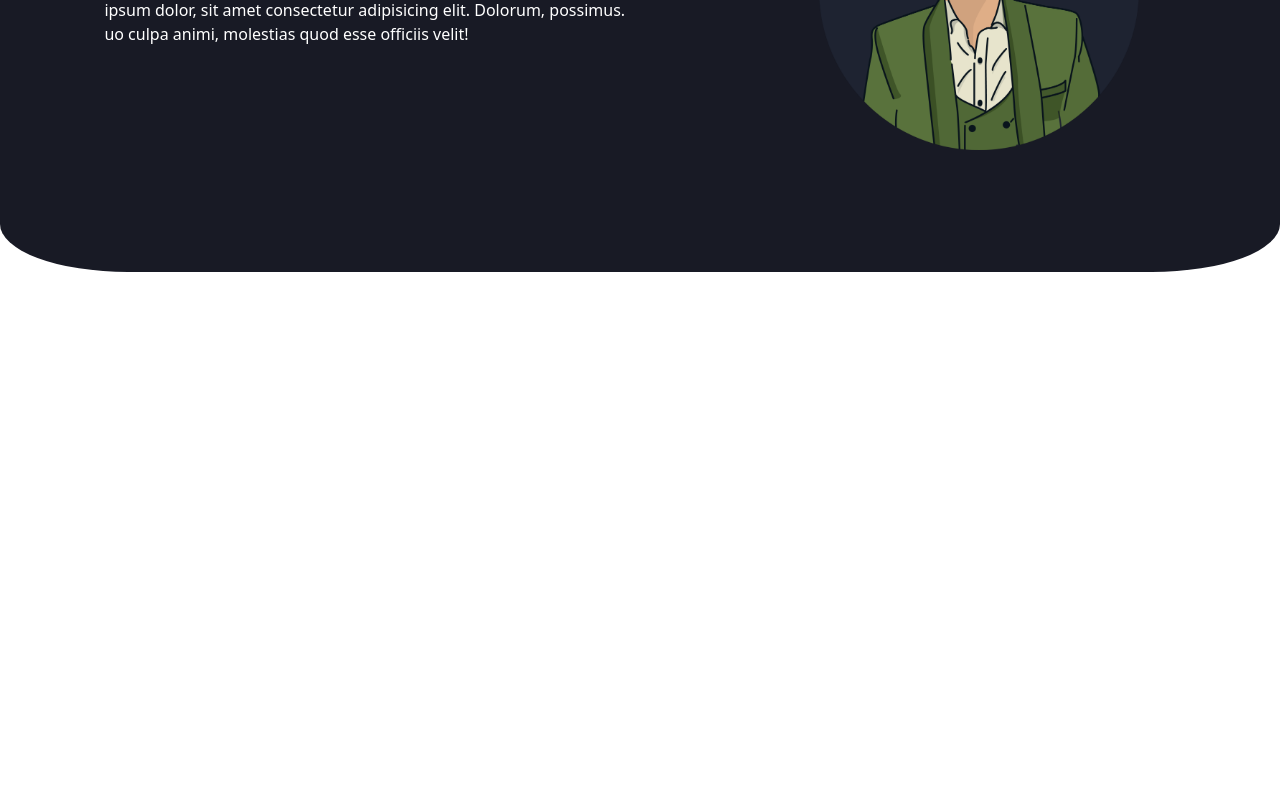
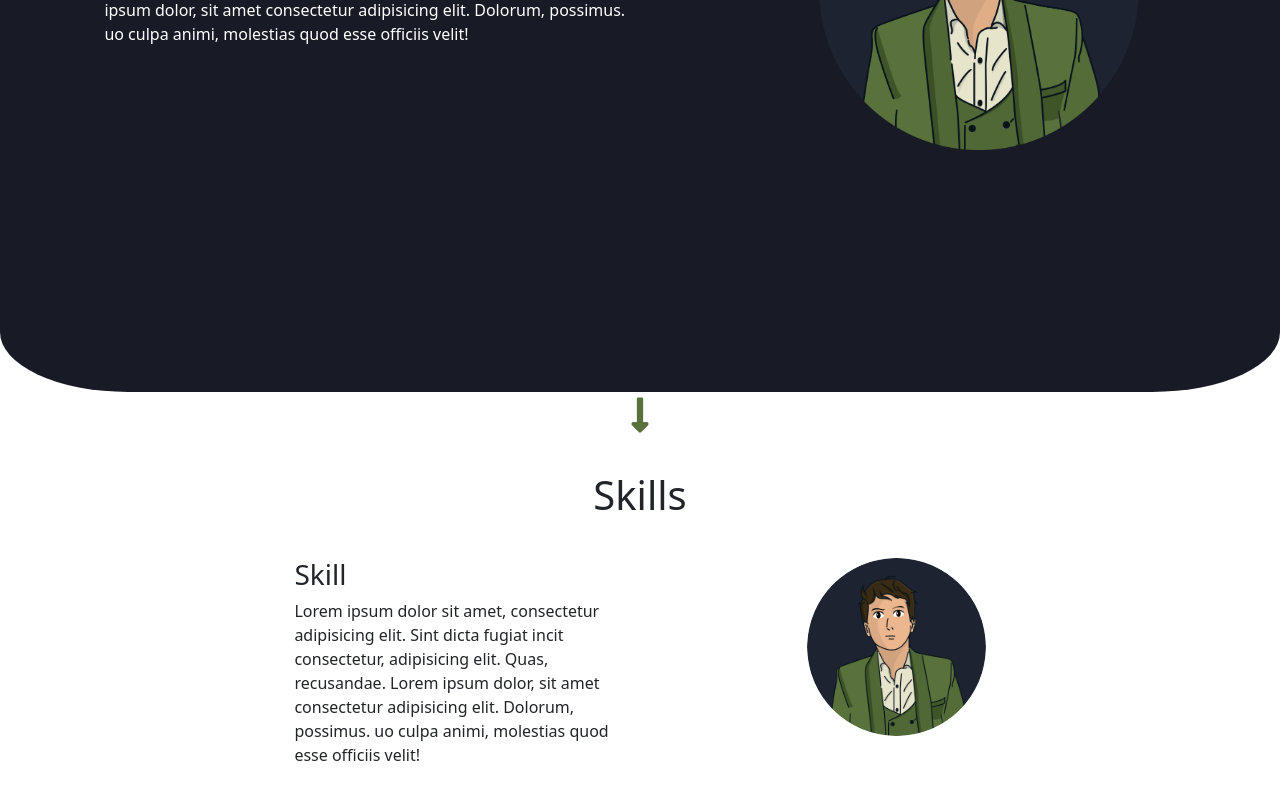
Before and after one commit to Anurag-Singh-Rajput/portfolio, a React (Create React App) app: page / in a window 1280 px wide. Shown: the part 290-1090 px from the top of the page. Before the commit the page ends 800 px from the top, so only its background shows below. Built offline with nearby package versions, Linux system fonts and the light colour scheme.

Commit message:
skill-added

```diff
--- a/package.json
+++ b/package.json
@@ -3,6 +3,9 @@
   "version": "0.1.0",
   "private": true,
   "dependencies": {
+    "@fortawesome/fontawesome-svg-core": "^1.2.35",
+    "@fortawesome/free-solid-svg-icons": "^5.15.3",
+    "@fortawesome/react-fontawesome": "^0.1.14",
     "@testing-library/jest-dom": "^5.14.1",
     "@testing-library/react": "^11.2.7",
     "@testing-library/user-event": "^12.8.3",
--- a/public/styles.css
+++ b/public/styles.css
@@ -2,7 +2,10 @@
   margin: 0;
   padding: 0;
 }
-
+::selection {
+  color: black;
+  background: #59723c;
+}
 /* Navbar Component  */
 .navbar-class {
   background-color: #181a25;
@@ -25,7 +28,7 @@
   background-color: #181a25;
   color: white;
   padding: 3%;
-  height: 480px;
+  height: 75vh;
   border-radius: 0 0 10% 10%;
   text-align: left;
 }
@@ -43,3 +46,48 @@
   padding-right: 5%;
   right: 6%;
 }
+
+/* Navigate  */
+.navigate {
+  text-align: center;
+  padding-top: 1%;
+}
+.icon {
+  font-size: 2.5rem;
+  color: #59723c;
+  margin-bottom: 2%;
+  animation: 3s scroll infinite;
+}
+
+/* Skills Section  */
+#skill-section {
+  text-align: center;
+  padding: 0 20%;
+  margin: auto;
+}
+
+.skill-card {
+  margin: 5%;
+  text-align: left;
+}
+
+.skill-img {
+  border-radius: 50%;
+  float: right;
+  height: 10%;
+}
+
+@keyframes scroll {
+  0% {
+    transform: translateY(0px);
+  }
+  33% {
+    transform: translateY(-10px);
+  }
+  66% {
+    transform: translateY(10px);
+  }
+  100% {
+    transform: translateY(0px);
+  }
+}
--- a/src/Components/App.jsx
+++ b/src/Components/App.jsx
@@ -1,11 +1,17 @@
- import React from "react";
- import Header from "./Heading";
- import Home from "./Home";
+import React from "react";
+import Header from "./Heading";
+import Home from "./Home";
+import Skills from "./Skills";
+import Navigate  from "./Navigate";
+import SkillCard from "./SkillCard";
  function App(){
     return (<div>
     <Header />
     <Home/>
-    </div>);
+    <Navigate/>
+    <Skills/>
+    </div>
+    );
     }
 
  export default App;
--- /dev/null
+++ b/src/Components/Navigate.jsx
@@ -0,0 +1,13 @@
+import { FontAwesomeIcon } from "@fortawesome/react-fontawesome";
+import { faLongArrowAltDown } from '@fortawesome/free-solid-svg-icons'
+import React from "react";
+
+function Navigate(){
+return(
+    <div className = "navigate">
+   <FontAwesomeIcon className = "icon" icon =  {faLongArrowAltDown}/>
+    </div>
+);
+}
+
+export default Navigate;
--- /dev/null
+++ b/src/Components/SkillCard.jsx
@@ -0,0 +1,21 @@
+import React from "react";
+import vectorPortrait from "../images/avatar-green.png";
+function SkillCard(){
+
+    return(
+        <div className = "skill-card">
+        <div class="row">
+      <div class="col-lg-6">
+        <h3 >Skill</h3>
+        <p class="para">Lorem ipsum dolor sit amet, consectetur adipisicing elit. Sint dicta fugiat incit consectetur, adipisicing elit. Quas, recusandae. Lorem ipsum dolor, sit amet consectetur adipisicing elit. Dolorum, possimus. uo culpa animi, molestias quod esse officiis velit!</p>
+        </div>
+      <div class="col-lg-6">
+        <img class="skill-img" src= {vectorPortrait} alt="skill-img" />
+      </div>
+    </div>
+        </div>
+    );
+
+}
+
+export default SkillCard;
--- /dev/null
+++ b/src/Components/Skills.jsx
@@ -0,0 +1,17 @@
+import React from "react";
+import SkillCard from "./SkillCard";
+
+function Skills(){
+    return(
+        <section id = "skill-section">
+            <div className = "container-fluid">
+                <h1>Skills</h1>
+            </div>
+    <SkillCard/>
+    <SkillCard/>
+    <SkillCard/>
+        </section>
+    );
+}
+
+export default Skills;
```
Also changed, not shown: 1 other file (tests, documents, lock files or other folders).
